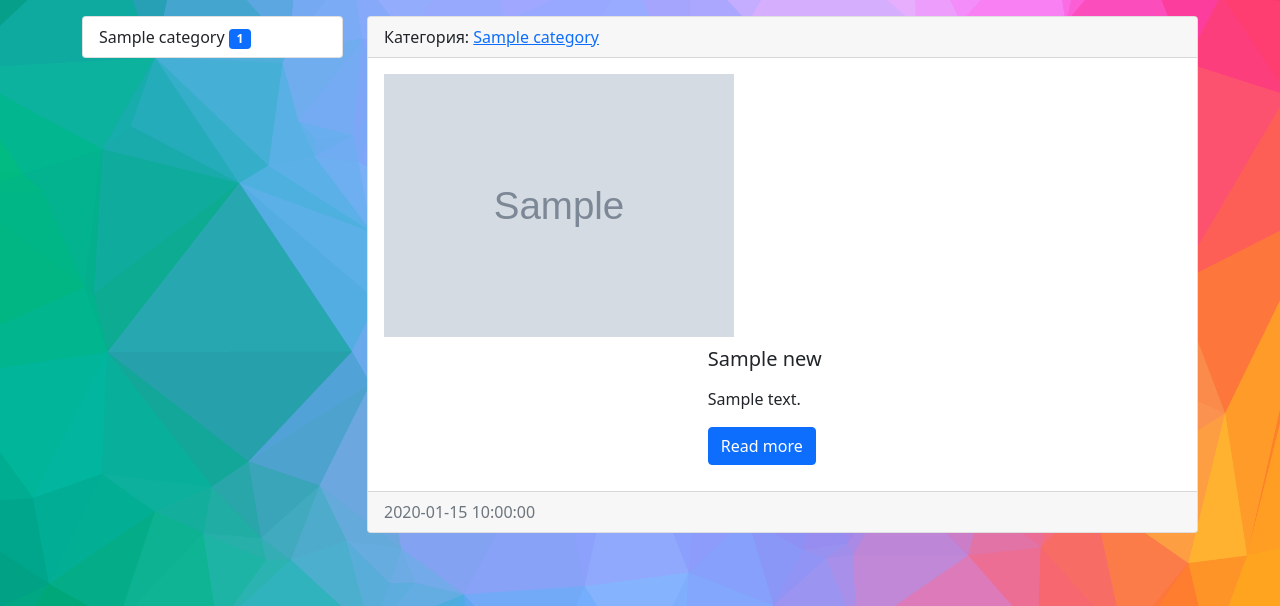
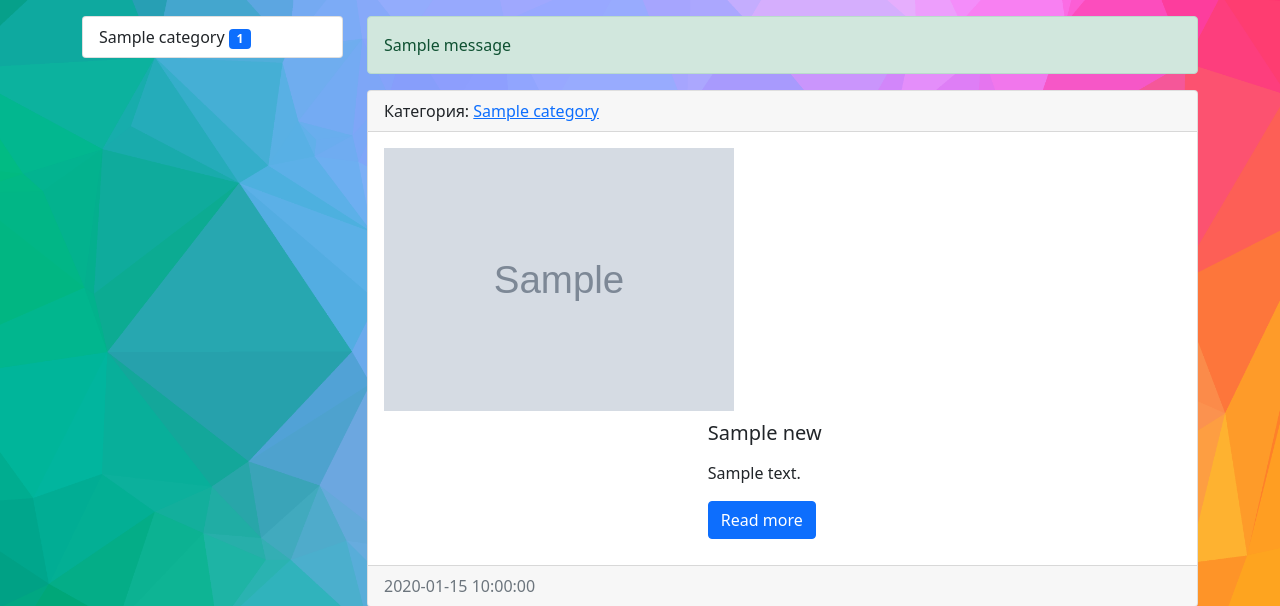
Before and after one commit to razmanov666/django-tutorial, a Django app: page / in a window 1280 px wide. Shown: the part 56-662 px from the top of the page. Run offline with Django 4.2, Linux system fonts and the light colour scheme; tables that the repository leaves empty hold one stand-in row (values such as "Sample post"); grey boxes marked "Sample" are stand-in pictures; one stand-in notice (Sample message) is shown; parts of the project's set-up code (start-up, migrations or seed data) failed here and were passed over; some libraries are stand-ins or nearby versions.

Commit message:
add shieled messages about registration

```diff
--- a/tutorial_site/templates/base.html
+++ b/tutorial_site/templates/base.html
@@ -36,6 +36,15 @@
           {% endblock sidebar %}
         </div>
         <div class="col-md-9">
+          {% if messages %}
+            {% for message in messages %}
+              {% if message.tags == 'error' %}
+                <div class="alert alert-danger" role="alert">{{ message }}</div>
+              {% else %}
+                <div class="alert alert-{{ message.tags }}" role="alert">{{ message }}</div>
+              {% endif %}
+            {% endfor %}
+          {% endif %}
           {% block content %}
             CONTENT
           {% endblock content %}
```
Also changed, not shown: tutorial_site/news/templates/news/add_news.html (+11 -2 lines).
